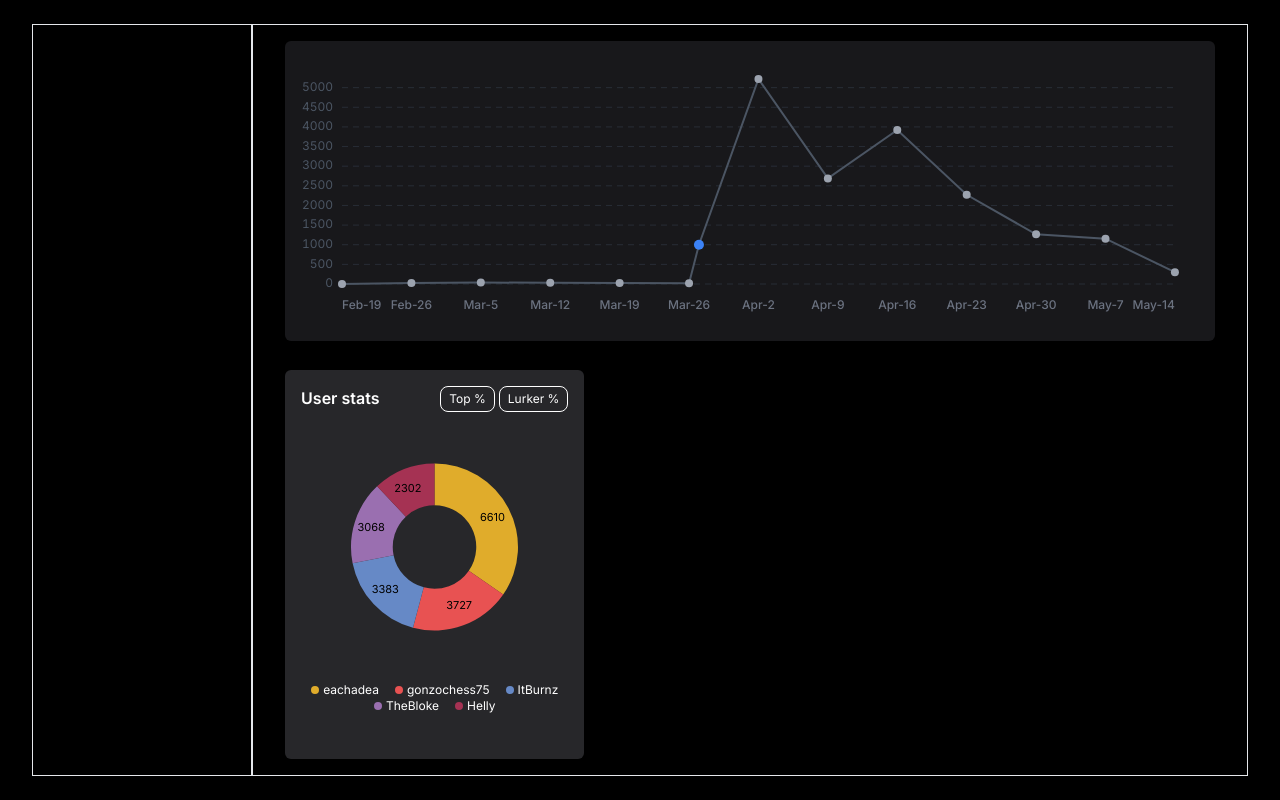
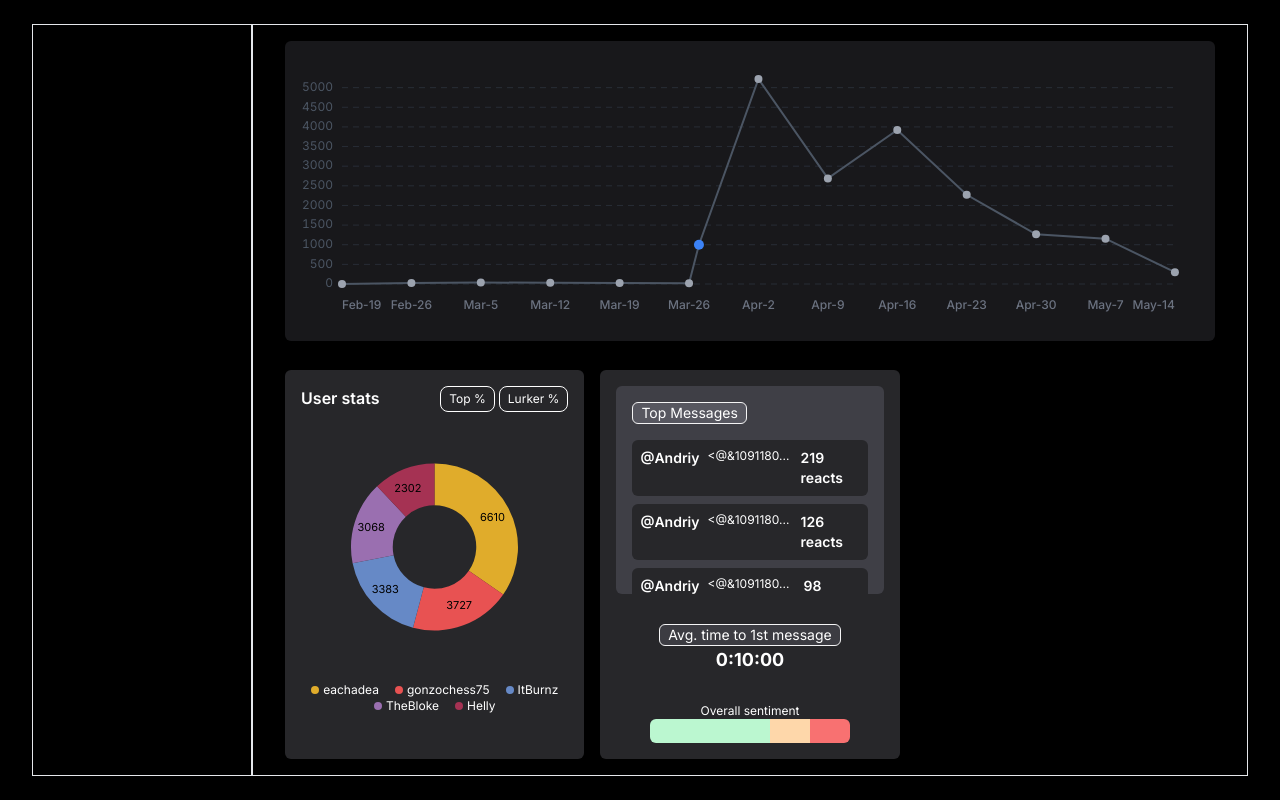
Before and after one commit to KeremP/NomicCDSApplication, a Next.js app in the folder frontend/nomiccds/: page / in a window 1280 px wide. Built offline with nearby package versions, Linux system fonts and the light colour scheme.

Commit message:
userstats component

```diff
--- a/frontend/nomiccds/app/page.tsx
+++ b/frontend/nomiccds/app/page.tsx
@@ -4,6 +4,9 @@ import Dashboard from './dashboard';
 import Chart from '@/components/chart';
 import { DonutChart } from '@/components/donut';
 import LurkerDonutResponsive from '@/components/lurker_donut';
+import TopMessages from '@/components/top_messages';
+import TimeToCommunicate from '@/components/time_to_comm';
+import SentimentMeter from '@/components/sentiment';
 
 
 const data = [{"timestamp":"2023-02-19","value":1},{"timestamp":"2023-02-26","value":26},{"timestamp":"2023-03-05","value":37},{"timestamp":"2023-03-12","value":32},{"timestamp":"2023-03-19","value":28},{"timestamp":"2023-03-26","value":18},{"timestamp":"2023-04-02","value":5220},{"timestamp":"2023-04-09","value":2688},{"timestamp":"2023-04-16","value":3921},{"timestamp":"2023-04-23","value":2271},{"timestamp":"2023-04-30","value":1266},{"timestamp":"2023-05-07","value":1154},{"timestamp":"2023-05-14","value":301}];
@@ -41,6 +44,17 @@ export default function Home() {
                 dataLurker={lurkerData}
               />
             </div>
+            <div className='h-full p-4 rounded-md bg-zinc-800 flex flex-col justify-between'>
+              <TopMessages
+                messages={messageData.slice(0, 3)}
+              />
+              <TimeToCommunicate time={"0:10:00"}/>
+              <SentimentMeter
+                positive={60}
+                negative={20}
+                neutral={20}
+              />
+            </div>
           </div>
 
         </div>
--- /dev/null
+++ b/frontend/nomiccds/components/sentiment.tsx
@@ -0,0 +1,28 @@
+const SentimentMeter = ({positive, negative, neutral}: {positive:number, negative:number, neutral:number}) => {
+
+    return (
+        <div className="flex flex-col w-full px-4 text-center">
+            <h2 className="text-xs">Overall sentiment</h2>
+            <div className="flex flex-row justify-center w-[200px] mx-auto group">
+                <div style={{
+                    width: positive+"%"
+                }} className="h-6 bg-green-200 rounded-l-md text-center">
+                    <span className="text-xs text-black w-full hidden group-hover:inline">{positive}%</span>
+                </div>
+                <div style={{
+                    width: neutral+"%"
+                }} className="h-6 bg-orange-200 text-center">
+                    <span className="text-xs text-black w-full hidden group-hover:inline">{neutral}%</span>
+                </div>
+                <div style={{
+                    width: negative+"%"
+                }} className="h-6 bg-red-400 rounded-r-md text-center">
+                    <span className="text-xs text-black w-full hidden group-hover:inline">{negative}%</span>
+                </div>
+            </div>
+        </div>
+    )
+
+}
+
+export default SentimentMeter;
--- /dev/null
+++ b/frontend/nomiccds/components/time_to_comm.tsx
@@ -0,0 +1,14 @@
+const TimeToCommunicate = ({time}:{time:string}) => {
+    return (
+        <div className="flex flex-col">
+
+           <h2 className="text-sm mx-auto rounded-md bg-zinc-600/50 border border-zinc-100 px-2 text-center">Avg. time to 1st message</h2>
+
+            <span className="text-lg font-bold text-center">
+                {time}
+            </span>
+        </div>
+    )
+}
+
+export default TimeToCommunicate;
--- a/frontend/nomiccds/components/top_messages.tsx
+++ b/frontend/nomiccds/components/top_messages.tsx
@@ -7,18 +7,21 @@ export type Message = {
     timestamp: string;
     content: string;
 }
+import { truncateString } from "@/lib/utils";
+import { useState } from "react";
 
-const TopMessages = ({messages, width, height}: {messages?:Message[], width: number, height: number}) => {
+const TopMessages = ({messages}: {messages?:Message[]}) => {
 
     return (
-        <div style={{width:width, height:height}} className="overflow-y-auto overflow-x-hidden rounded-md bg-zinc-700 p-4 flex flex-col">
+        <div className="overflow-y-auto overflow-x-hidden h-52 rounded-md bg-zinc-700 p-4 flex flex-col">
             <div className="w-full h-8 flex flex-row items-center">
-                <h2 className="rounded-md bg-zinc-500/50 border border-zinc-100 px-2 text-center">Top Messages</h2>
+                <h2 className="text-sm rounded-md bg-zinc-500/50 border border-zinc-100 px-2 text-center">Top Messages</h2>
             </div>
             <div className="mt-4 flex flex-col gap-2 justify-center">
                 {messages?.map((message, index) =>
                     <Message
                         key={index}
+                        index={index}
                         message={message}
                     />
                 )}
@@ -30,20 +33,15 @@ const TopMessages = ({messages, width, height}: {messages?:Message[], width: num
 
 }
 
-const Message = ({message}:{message:Message}) => {
+const Message = ({message, index}:{message:Message, index:number}) => {
+    const [expand, setExpand] = useState(false);
     return (
-        <div className="w-full flex flex-col gap-2 rounded-md bg-zinc-800 p-2 hover:bg-zinc-400/50">
-            <div className="flex flex-row justify-between">
-            <h4 className="text-xs font-semibold text-white">
-                {message.user}
-            </h4>
-            <span className="text-xs text-white">{message.timestamp}</span>
-
-            </div>
-            <p className="text-xs leading-normal text-white">
-                {message.content}
-            </p>
-            <span className="text-xs font-semibold">Interactions: {message.reactionCount}</span>
+        <div onClick={() => setExpand(!expand)} className="w-full flex flex-row gap-2 rounded-md bg-zinc-800 p-2 hover:bg-zinc-400/50 justify-between">
+            <h2 className="font-semibold text-sm">
+                @{message.user}
+            </h2>
+            <p className="text-xs break-words w-[100px]">{expand ? truncateString(message.content, 60):truncateString(message.content, 10) }</p>
+            <span className="text-sm font-semibold">{message.reactionCount} reacts</span>
         </div>
     )
 }
--- a/frontend/nomiccds/lib/utils.ts
+++ b/frontend/nomiccds/lib/utils.ts
@@ -4,3 +4,13 @@ import { twMerge } from "tailwind-merge"
 export function cn(...inputs: ClassValue[]) {
   return twMerge(clsx(inputs))
 }
+
+export function truncateString(str: string, num: number) {
+  // If the length of str is less than or equal to num
+  // just return str--don't truncate it.
+  if (str.length <= num) {
+    return str
+  }
+  // Return str truncated with '...' concatenated to the end of str.
+  return str.slice(0, num) + '...'
+}
```
